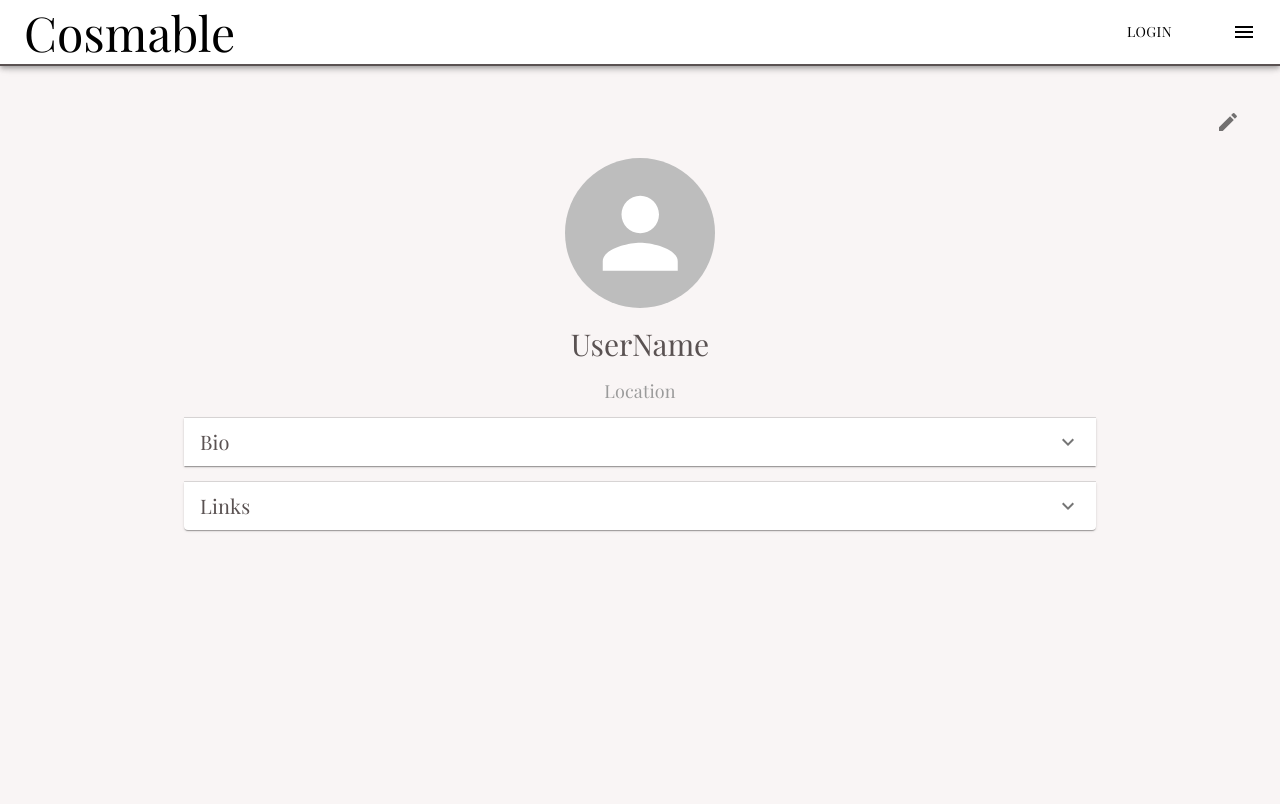
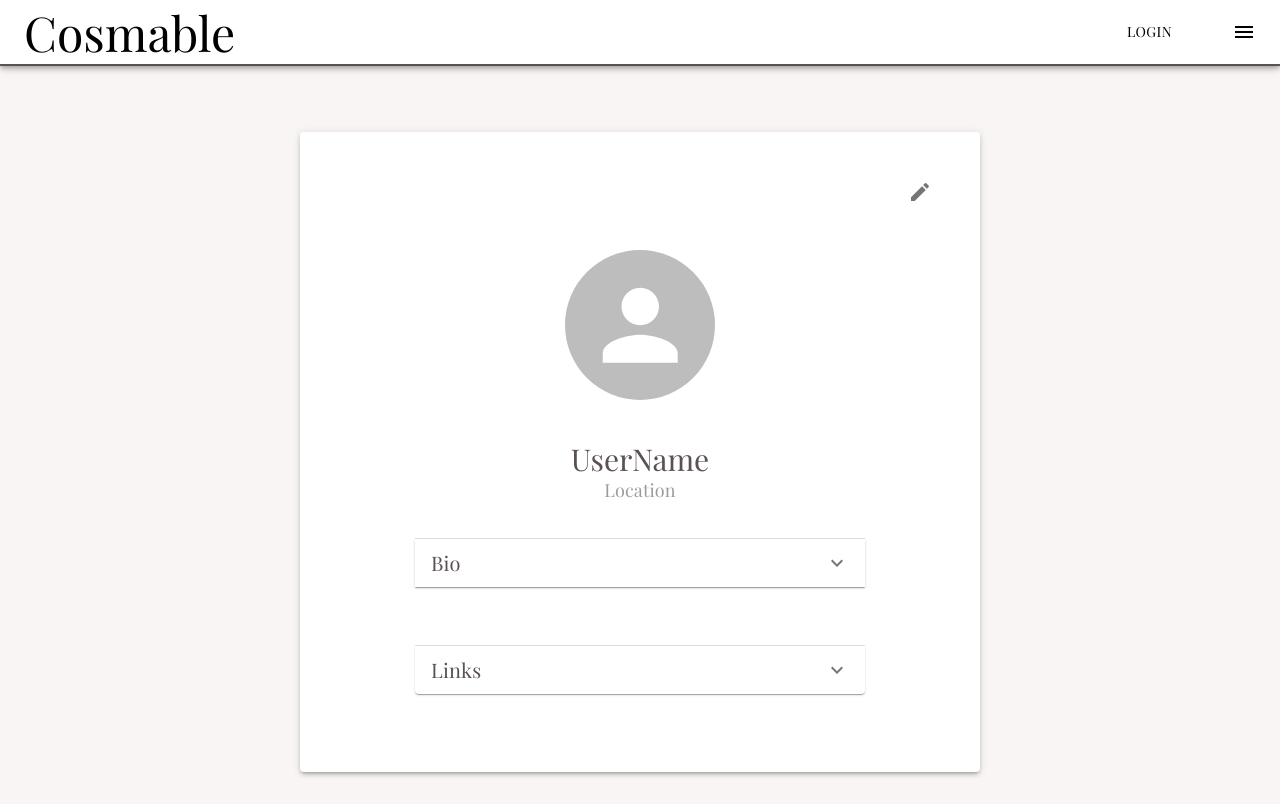
Before and after one commit to watermalon3/cosmable, a React (Vite) app in the folder client/: page /dashboard in a window 1280 px wide. Built offline with nearby package versions, Linux system fonts and the light colour scheme; no server answers.

Commit message:
styling for dashboard and register

```diff
--- a/client/src/Components/Bio/Bio.jsx
+++ b/client/src/Components/Bio/Bio.jsx
@@ -1,27 +1,40 @@
 import React from "react";
-import { Stack, Typography, Avatar } from "@mui/material";
+import {
+  Stack,
+  Typography,
+  Avatar,
+  Paper,
+} from "@mui/material";
 import { Accordion, AccordionDetails, AccordionSummary } from "@mui/material";
 import { IconButton } from "@mui/material";
 import { Link } from "react-router-dom";
 import ExpandMoreIcon from "@mui/icons-material/ExpandMore";
 import EditIcon from "@mui/icons-material/Edit";
 import ButtonAppBar from "../Create/header/HeaderNav";
+
 const Bio = () => {
   return (
-
     <div>
       <ButtonAppBar isHomePage={false} className="AppBar-transparent" />
-    <Stack
-
-    spacing={2}
+      <Paper
+        elevation={3}
         sx={{
           textAlign: "center",
-      paddingTop: "70px",
           display: "flex",
           flexDirection: "column",
           justifyContent: "center",
           alignItems: "center",
-      color: "#5A5252",
+          // backgroundColor: "#F5F5F5",
+          transform: "translateZ(10px)",
+          marginTop: "150px",
+          padding: "20px",
+          height: "70vh",
+          maxWidth: "600px",
+          "@media (min-width: 600px)": {
+            padding: "40px",
+          },
+          margin: "100px auto 0",
+
         }}
       >
         <IconButton
@@ -64,8 +77,8 @@ const Bio = () => {
                 fontWeight: 400,
                 fontSize: "20px",
                 lineHeight: "24px",
-
                 color: "#5A5252",
+                // marginBottom: "10px",
               }}
             >
               Bio
@@ -79,13 +92,14 @@ const Bio = () => {
                 fontSize: "18px",
                 lineHeight: "22px",
                 color: "#5A5252",
+                // paddingTop: "10px",
               }}
             >
               bio text
             </Typography>
           </AccordionDetails>
         </Accordion>
-      <Accordion sx={{ width: "75%", margin: "auto" }}>
+        <Accordion sx={{ width: "75%", margin: "auto", marginTop: "20px" }}>
           <AccordionSummary expandIcon={<ExpandMoreIcon />}>
             <Typography
               variant="h6"
@@ -95,7 +109,6 @@ const Bio = () => {
                 fontSize: "20px",
                 lineHeight: "24px",
                 color: "#5A5252",
-
               }}
             >
               Links
@@ -114,8 +127,11 @@ const Bio = () => {
               Links
             </Typography>
           </AccordionDetails>
+
+
       </Accordion>
-    </Stack>
+
+    </Paper>
     </div>
   );
 };
--- a/client/src/Components/login/Register.jsx
+++ b/client/src/Components/login/Register.jsx
@@ -1,5 +1,5 @@
 import React, { useState } from "react";
-import { Stack, Typography, TextField, Button } from "@mui/material";
+import { Stack, Typography, TextField, Button, Paper } from "@mui/material";
 import { useForm } from "react-hook-form";
 import "./login.css";
 import ProfileDetails from "../ProfileDetails/ProfileDetails";
@@ -51,13 +51,25 @@ const Register = () => {
 
   return (
     <>
-      <ButtonAppBar isHomePage={true} className="AppBar-transparent" />
-      <div>
+      <ButtonAppBar  />
+      <div className="register-container" style={{ overflow: "hidden" }}>
         {showProfileDetails ? (
           <ProfileDetails />
         ) : (
+          <Paper
+          elevation={3}
+            sx={{
+              zIndex: 1,
+              padding: "20px",
+              margin: "auto",
+              maxWidth: "630px",
+              marginTop: "100px",
+              paddingBottom: "225px",
+            }}
+            style={{ overflow: "hidden" }}
+          >
             <form onSubmit={handleSubmit(onSubmit)}>
-            <Stack spacing={2} sx={{ paddingTop: "70px" }}>
+              <Stack spacing={2} sx={{ paddingTop: "50px" }}>
                 <Typography
                   className="create-header"
                   variant="h3"
@@ -83,7 +95,6 @@ const Register = () => {
                   {...register("userName")}
                   error={Boolean(errors.userName)}
                   helperText={errors.userName?.message}
-                required
                 />
                 <TextField
                   label={
@@ -98,7 +109,6 @@ const Register = () => {
                   {...register("email")}
                   error={Boolean(errors.email)}
                   helperText={errors.email?.message}
-                required
                 />
                 <TextField
                   label={
@@ -122,7 +132,6 @@ const Register = () => {
                           "Password must be at least 8 characters long") ||
                         errors.password?.message
                   }
-                required
                 />
                 <TextField
                   label={
@@ -134,10 +143,10 @@ const Register = () => {
                     </Typography>
                   }
                   type="password"
-                required
                   {...register("confirmPassword", {
                     validate: (value) =>
-                    value === watch("password") || "The passwords do not match",
+                      value === watch("password") ||
+                      "The passwords do not match",
                     minLength: 8,
                   })}
                   error={Boolean(errors.confirmPassword)}
@@ -151,8 +160,8 @@ const Register = () => {
                     fontFamily: "Playfair Display",
                   }}
                 >
-                By clicking, you agree to the Terms of Service & Privacy Policy
-                for Cosmable.
+                  By clicking, you agree to the Terms of Service & Privacy
+                  Policy for Cosmable.
                 </Typography>
 
                 <Button
@@ -173,6 +182,7 @@ const Register = () => {
                 </Button>
               </Stack>
             </form>
+          </Paper>
         )}
       </div>
     </>
```
Lines whose indentation alone changed are shown as unchanged.
